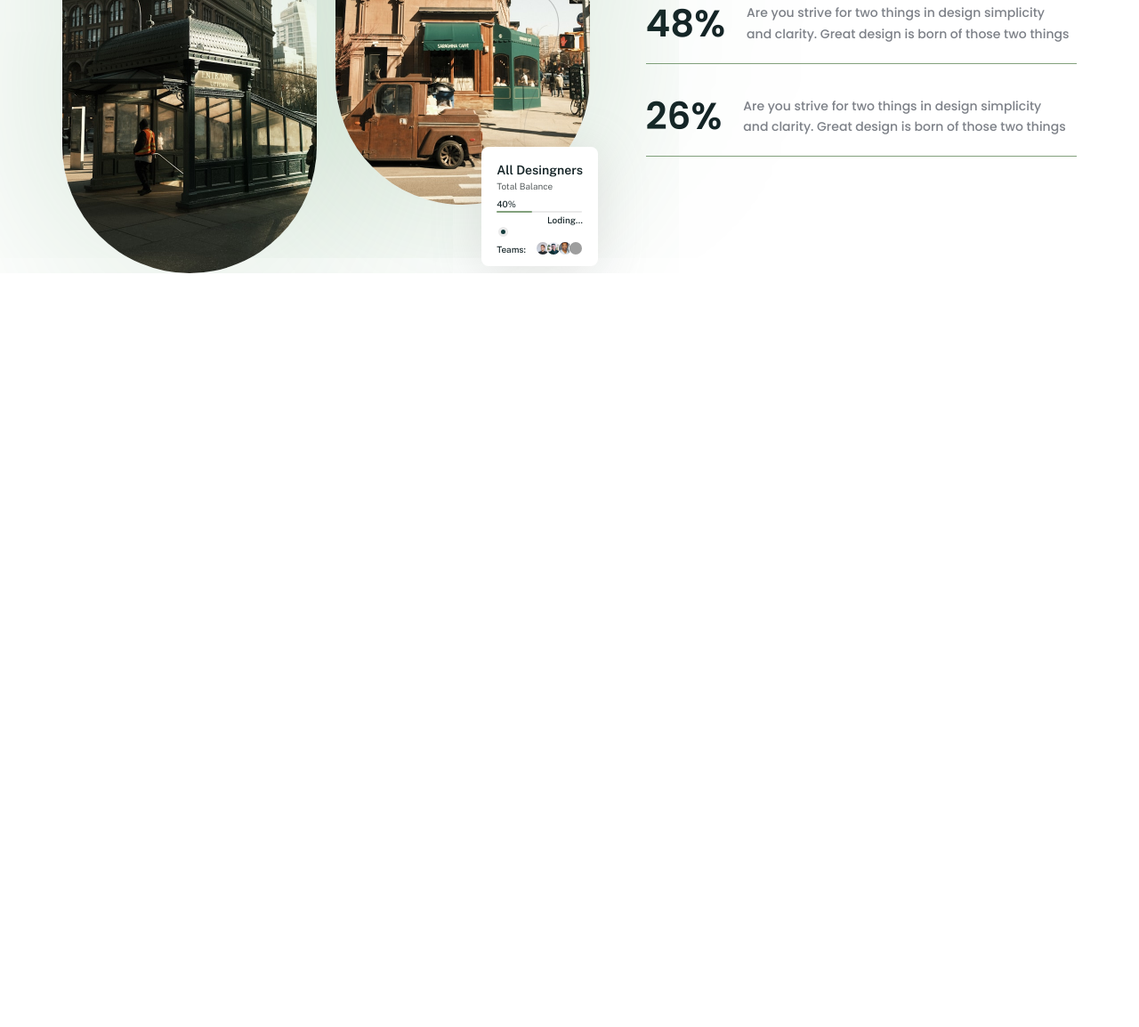
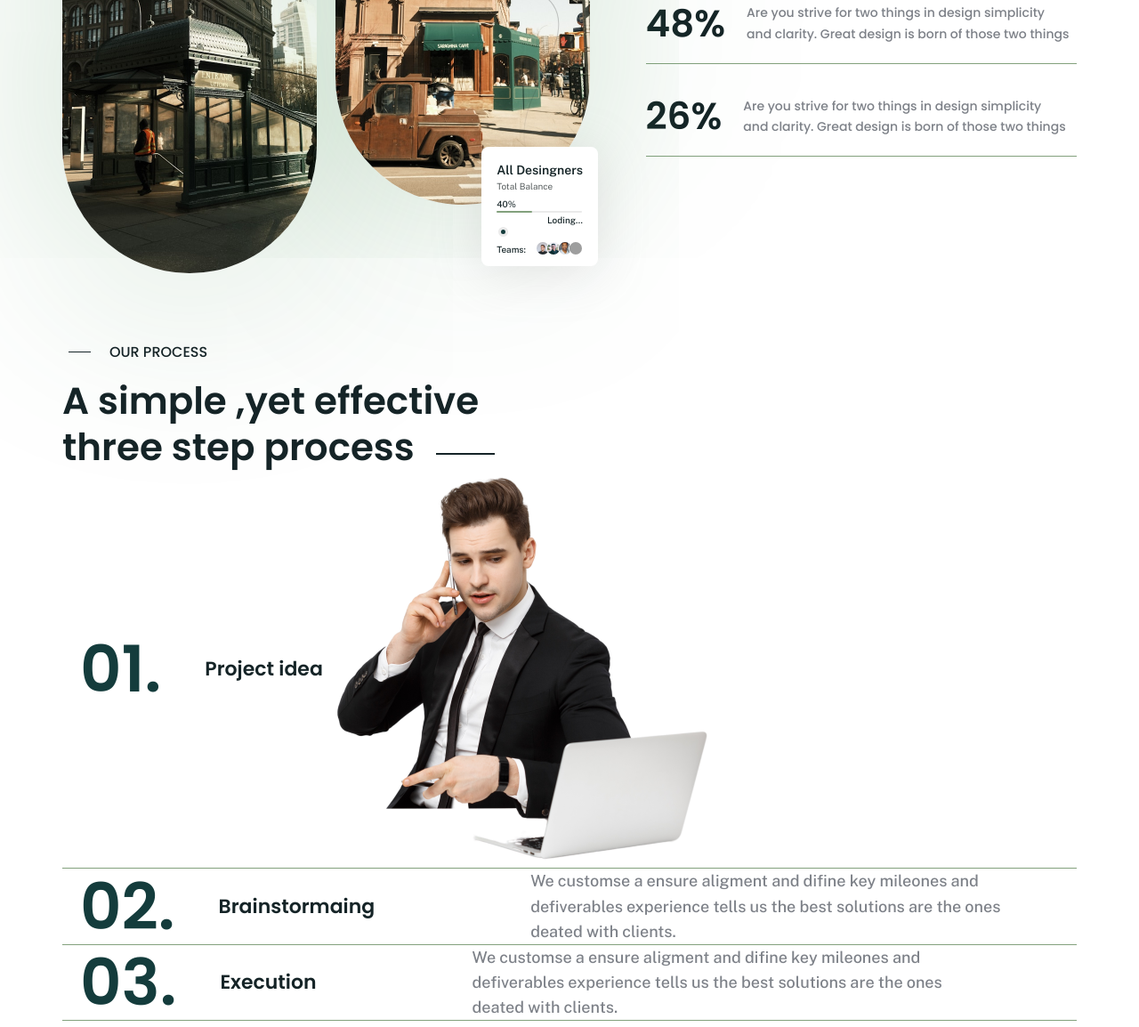
Before and after one commit to linhtc22/htmlcss-project-02htmlcss-project-06, a plain HTML site: page index.html in a window 1280 px wide. Shown: the part 2251-3405 px from the top of the page at 89% size. Before the commit the page ends 2558 px from the top, so only its background shows below. Drawn offline with nearby package versions, Linux system fonts and the light colour scheme; grey boxes are pictures that could not be loaded; a web font is replaced by a local one.

Commit message:
Làm Phần Process

```diff
--- a/assets/css/styles.css
+++ b/assets/css/styles.css
@@ -427,12 +427,14 @@ a {
   object-fit: cover;
   width: 370px;
   height: 318px;
+  border-radius: 20px 20px 0px 0px;
   cursor: pointer;
 }
 
 .service-item__info {
   padding: 24px 0;
   transition: 0.25s;
+  border-radius: 0 0 20px 20px;
 }
 
 .service-item__heading {
@@ -652,3 +654,86 @@ a {
   font-weight: 500;
   line-height: 1.71;
 }
+
+/* Process */
+.process {
+  margin-top: 40px;
+  padding-top: 40px;
+  font-family: Poppins;
+}
+
+.process__sub {
+  position: relative;
+  color: #152427;
+  font-size: 1.6rem;
+  font-weight: 500;
+  line-height: 1.13;
+  margin-left: 53px;
+}
+
+.process__sub::before {
+  position: absolute;
+  top: 8px;
+  left: -46px;
+  content: '';
+  display: inline-block;
+  width: 25px;
+  height: 1px;
+  background: #152427;
+}
+
+.process__heading {
+  position: relative;
+  max-width: 477px;
+  margin-top: 20px;
+  color: #152427;
+  font-size: 4.2rem;
+  font-weight: 600;
+  line-height: 1.24;
+}
+
+.process__heading::after {
+  position: absolute;
+  right: -9px;
+  bottom: 18px;
+  content: '';
+  width: 66px;
+  height: 2px;
+  background: #152427;
+}
+
+.process-item {
+  padding: 0 20px;
+  display: flex;
+  align-items: center;
+  border-bottom: 1px solid #83a17d;
+}
+
+.process-item__number {
+  color: #143c3c;
+  font-size: 7.2rem;
+  font-weight: 600;
+  margin-right: 49px;
+}
+
+.process-item__heading {
+  color: #152427;
+  font-size: 2.2rem;
+  font-weight: 600;
+}
+
+.process-item__desc {
+  max-width: 572px;
+  color: #7d8188;
+  font-family: 'Public Sans';
+  font-size: 1.8rem;
+  font-weight: 500;
+  line-height: 1.56;
+  margin-left: 175px;
+}
+
+.process-item__img {
+  object-fit: cover;
+  width: 450px;
+  height: 444px;
+}
--- a/index.html
+++ b/index.html
@@ -412,6 +412,53 @@
           </div>
         </div>
       </section>
+
+      <!-- Process -->
+      <section class="process">
+        <div class="container">
+          <p class="process__sub">OUR PROCESS</p>
+          <h2 class="process__heading">
+            A simple ,yet effective three step process
+          </h2>
+
+          <div class="process__list">
+            <!-- Process item 1 -->
+            <div class="process-item">
+              <span class="process-item__number">01.</span>
+              <h3 class="process-item__heading">Project idea</h3>
+              <figure class="process-item__thumb">
+                <img
+                  src="./assets/img/process__img.png"
+                  alt=""
+                  class="process-item__img"
+                />
+              </figure>
+            </div>
+
+            <!-- Process item 2 -->
+            <div class="process-item">
+              <span class="process-item__number">02.</span>
+              <h3 class="process-item__heading">Brainstormaing</h3>
+              <p class="process-item__desc">
+                We customse a ensure aligment and difine key mileones and
+                defiverables experience tells us the best solutions are the ones
+                deated with clients.
+              </p>
+            </div>
+
+            <!-- Process item 3 -->
+            <div class="process-item">
+              <span class="process-item__number">03.</span>
+              <h3 class="process-item__heading">Execution</h3>
+              <p class="process-item__desc">
+                We customse a ensure aligment and difine key mileones and
+                defiverables experience tells us the best solutions are the ones
+                deated with clients.
+              </p>
+            </div>
+          </div>
+        </div>
+      </section>
     </main>
 
     <!-- Footer -->
```
Also changed, not shown: assets/img/process__img.png (added).
